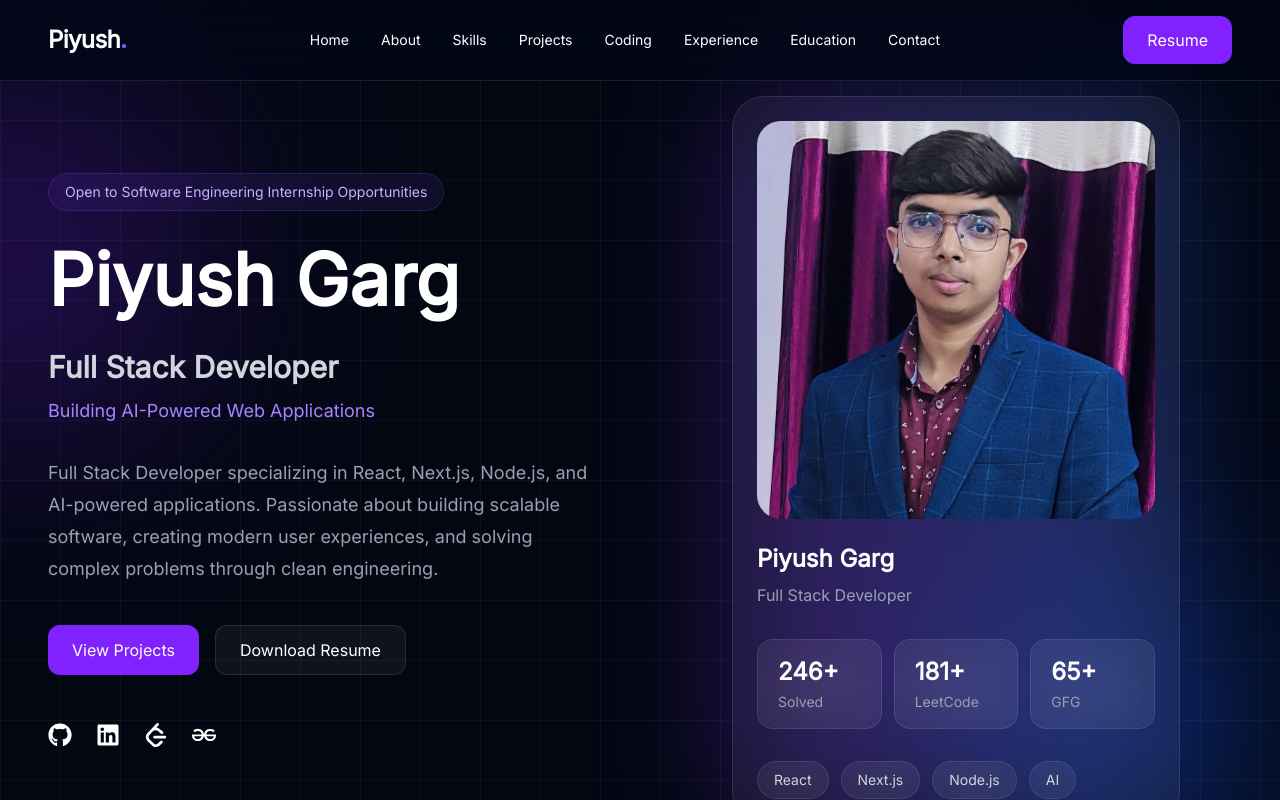
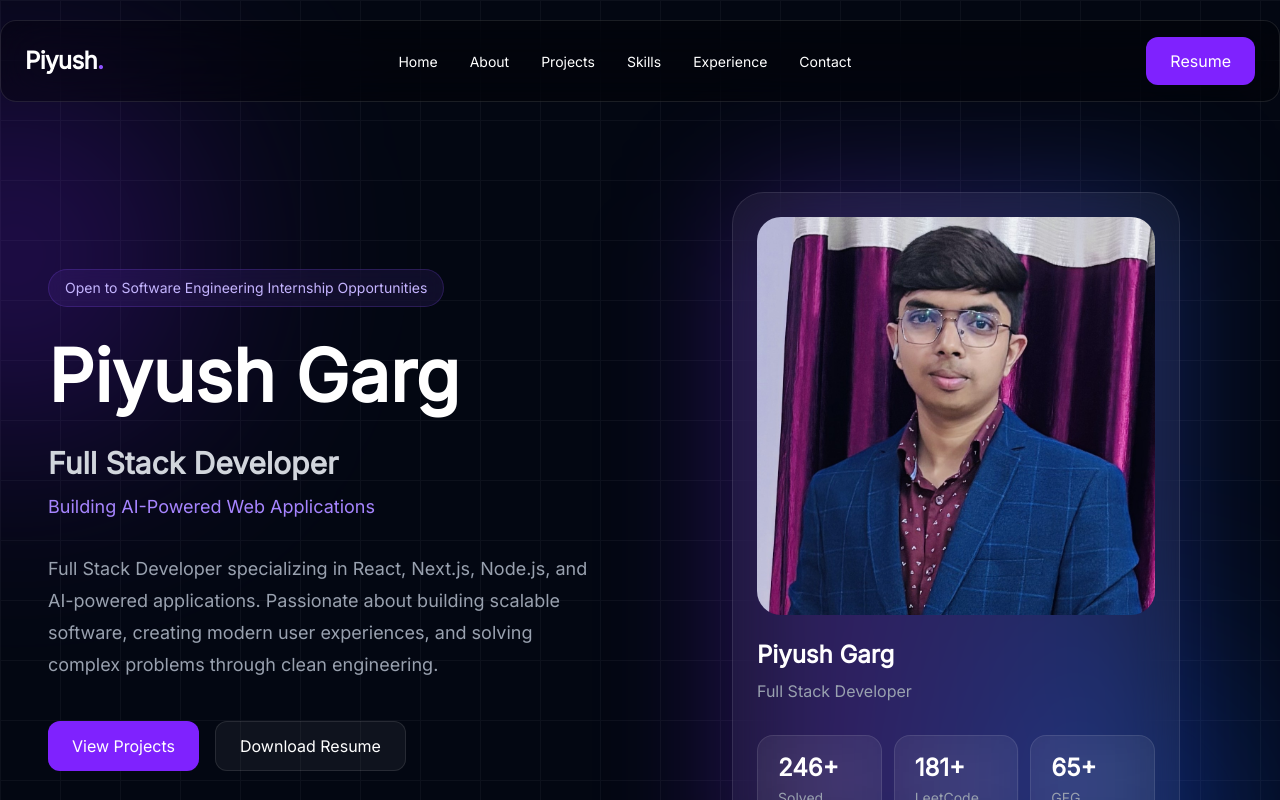
Before and after one commit to piyush-garg-web/portfolio, a React (Vite) app: page / in a window 1280 px wide. Shown: the top 800 px of the page. Built offline with nearby package versions, Linux system fonts and the light colour scheme.

Commit message:
feat: add responsive glass navbar

```diff
--- a/src/components/layout/Navbar.jsx
+++ b/src/components/layout/Navbar.jsx
@@ -1,36 +1,32 @@
-import navigation from "../../constants/navigation";
 import Button from "../common/Button";
+import Logo from "../ui/Logo";
+
+import navigation from "../../data/navigation";
+import personal from "../../data/personal";
 
 function Navbar() {
   return (
-    <header className="fixed top-0 left-0 z-50 w-full border-b border-white/10 bg-slate-950/70 backdrop-blur-xl">
-      <div className="mx-auto flex h-20 max-w-7xl items-center justify-between px-6 sm:px-8 lg:px-12">
-        {/* Logo */}
-        <a
-          href="#home"
-          className="text-2xl font-bold tracking-tight"
-        >
-          Piyush<span className="text-violet-500">.</span>
-        </a>
+    <header className="fixed left-0 top-0 z-50 w-full">
+      <nav className="mx-auto mt-5 flex max-w-7xl items-center justify-between rounded-2xl border border-white/10 bg-black/30 px-6 py-4 backdrop-blur-xl">
+        <Logo />
 
-        {/* Desktop Navigation */}
-        <nav className="hidden items-center gap-8 lg:flex">
+        <ul className="hidden items-center gap-8 lg:flex">
           {navigation.map((item) => (
-            <a
-              key={item.id}
-              href={`#${item.id}`}
-              className="text-sm text-gray-300 transition hover:text-white"
-            >
-              {item.label}
-            </a>
+            <li key={item.label}>
+              <a
+                href={item.href}
+                className="text-sm text-gray-300 transition hover:text-white"
+              >
+                {item.label}
+              </a>
+            </li>
           ))}
-        </nav>
+        </ul>
 
-        {/* Resume Button */}
-        <div className="hidden lg:block">
-          <Button>Resume</Button>
-        </div>
-      </div>
+        <Button href={personal.resume}>
+          Resume
+        </Button>
+      </nav>
     </header>
   );
 }
--- a/src/components/sections/Hero.jsx
+++ b/src/components/sections/Hero.jsx
@@ -14,7 +14,7 @@ function Hero() {
   return (
     <section
       id="home"
-      className="relative flex min-h-screen items-center overflow-hidden"
+      className="relative flex min-h-screen items-center overflow-hidden pt-24"
     >
       {/* Background */}
       <AnimatedBackground />
--- /dev/null
+++ b/src/components/ui/Logo.jsx
@@ -0,0 +1,13 @@
+function Logo() {
+  return (
+    <a
+      href="#home"
+      className="text-2xl font-black tracking-tight"
+    >
+      <span className="text-white">Piyush</span>
+      <span className="text-violet-500">.</span>
+    </a>
+  );
+}
+
+export default Logo;
--- /dev/null
+++ b/src/data/navigation.js
@@ -0,0 +1,28 @@
+const navigation = [
+  {
+    label: "Home",
+    href: "#home",
+  },
+  {
+    label: "About",
+    href: "#about",
+  },
+  {
+    label: "Projects",
+    href: "#projects",
+  },
+  {
+    label: "Skills",
+    href: "#skills",
+  },
+  {
+    label: "Experience",
+    href: "#experience",
+  },
+  {
+    label: "Contact",
+    href: "#contact",
+  },
+];
+
+export default navigation;
```
Also changed, not shown: src/App.jsx (+8 -22 lines), 1 other file (tests, documents, lock files or other folders).
